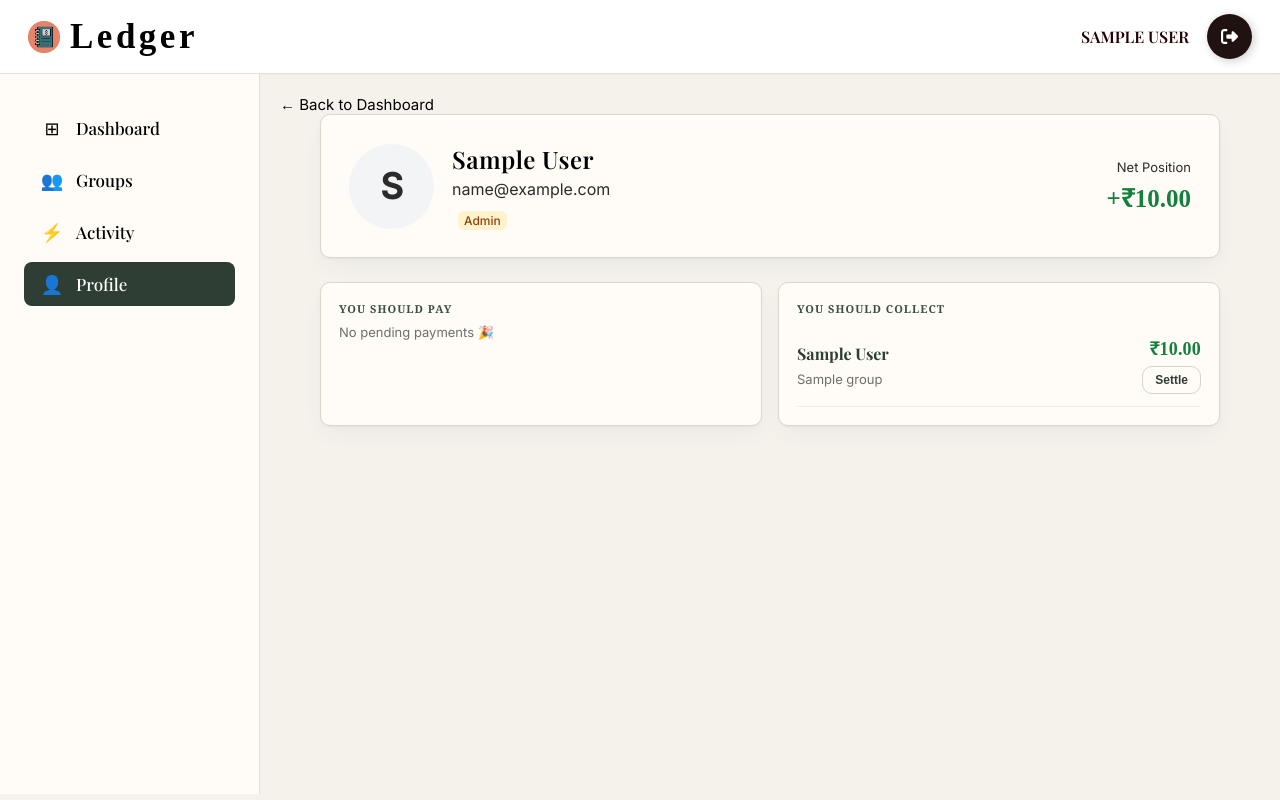
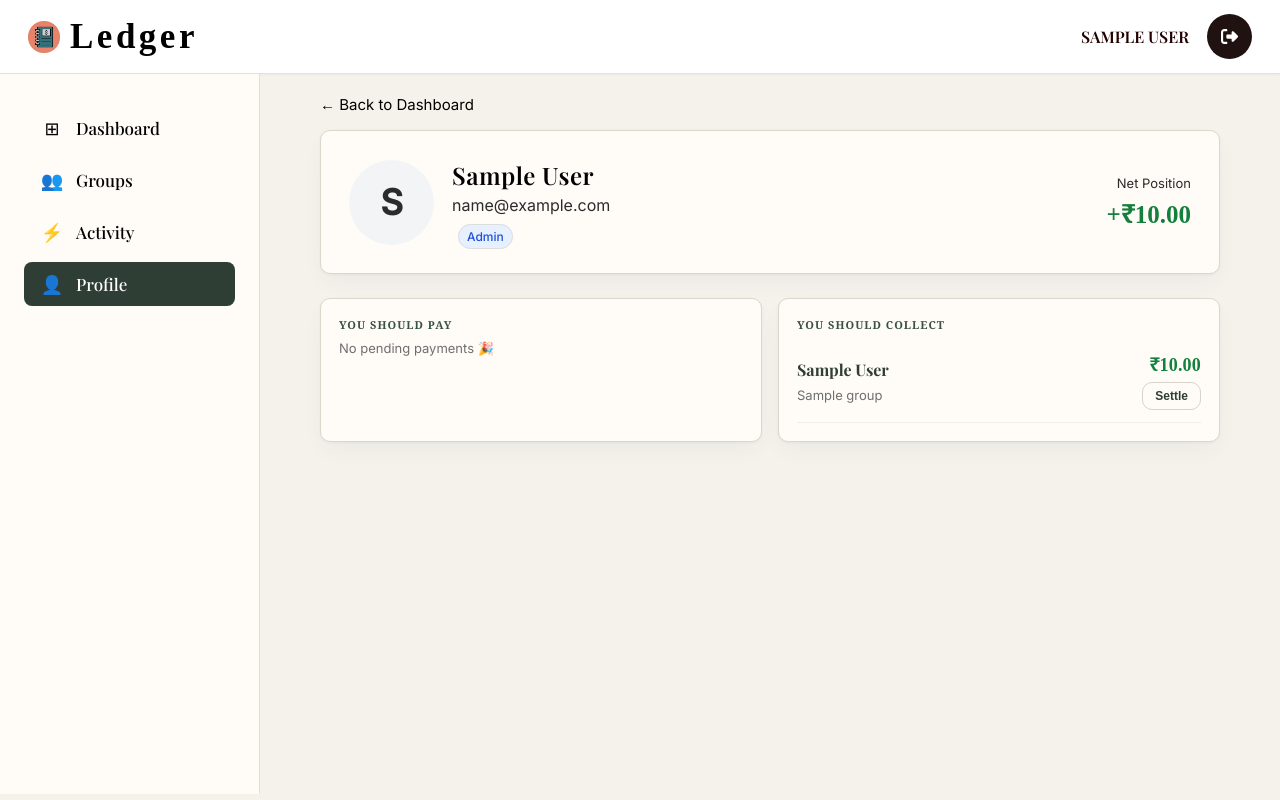
Before and after one commit to tanmayNapte/Smart-shared-expence-tracker, a Flask app: page /profile in a window 1280 px wide. Run offline with Flask 3, Linux system fonts and the light colour scheme; the visitor is signed in with stand-in values (Sample User, id 1); tables that the repository leaves empty hold one stand-in row (values such as "Sample post"); some web fonts are replaced.

Commit message:
updated on dashboard

```diff
--- a/static/style.css
+++ b/static/style.css
@@ -1569,7 +1569,7 @@ main.full-width {
   overflow: hidden;
 
   transition-duration: 0.3s;
-  box-shadow: 2px 2px 10px rgba(0, 0, 0, 0.199);
+  /* box-shadow: 2px 2px 10px rgba(0, 0, 0, 0.199); */
 
   background-color: rgb(32, 18, 17);
 
--- a/templates/profile.html
+++ b/templates/profile.html
@@ -5,10 +5,10 @@
 {% block content %}
 
 <div class="profile-page">
-  <a href="/dashboard" class="link back">← Back to Dashboard</a>
-
   <div class="profile-container">
-
+     <a href="/dashboard" class="link" style="display:inline-block; margin-bottom: 16px;">
+      ← Back to Dashboard
+    </a>
     <!-- PROFILE HEADER -->
     <div class="card profile-header">
       <div class="profile-avatar">
@@ -21,9 +21,9 @@
 
         <div class="profile-role">
           {% if current_user.role == "admin" %}
-          <span class="badge badge-admin">Admin</span>
+          <span class="badge badge-muted">Admin</span>
           {% else %}
-          <span class="badge badge-member">Member</span>
+          <span class="badge badge-muted">Member</span>
           {% endif %}
         </div>
       </div>
```
